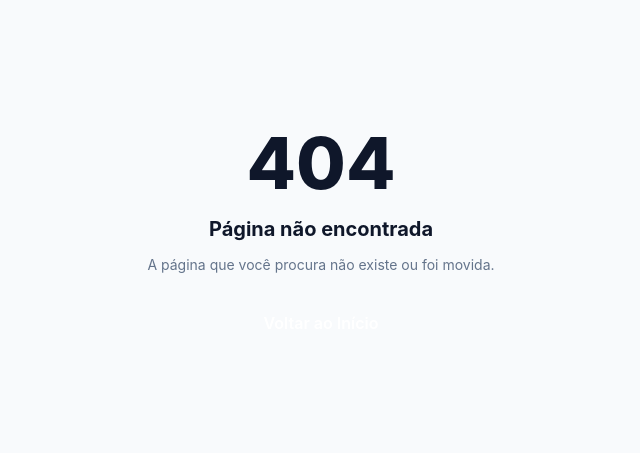
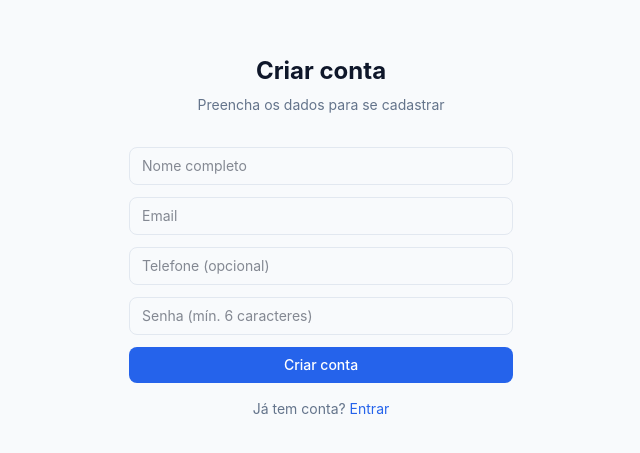
Before and after one commit to VictorVilelaSilva/EasyPost, a Next.js app: page /register in a window 1280 px wide. Before the commit this address had no page. Shown: the part 163-616 px from the top of the page, without its empty margins (319-959 px from the left). Built offline with nearby package versions, Linux system fonts and the light colour scheme; no server answers.

Commit message:
feat: add login and register pages with NextAuth credentials

```diff
--- /dev/null
+++ b/src/app/(auth)/login/components/LoginForm.tsx
@@ -0,0 +1,58 @@
+"use client"
+import { useState } from "react"
+import { signIn } from "next-auth/react"
+import { useRouter } from "next/navigation"
+
+export default function LoginForm() {
+  const router = useRouter()
+  const [error, setError] = useState("")
+  const [loading, setLoading] = useState(false)
+
+  async function handleSubmit(e: React.FormEvent<HTMLFormElement>) {
+    e.preventDefault()
+    setError("")
+    setLoading(true)
+    const data = new FormData(e.currentTarget)
+    const result = await signIn("credentials", {
+      email: data.get("email"),
+      password: data.get("password"),
+      redirect: false,
+    })
+    setLoading(false)
+    if (result?.error) {
+      setError("Email ou senha incorretos.")
+      return
+    }
+    router.push("/dashboard")
+  }
+
+  return (
+    <form onSubmit={handleSubmit} className="flex flex-col gap-3">
+      <input
+        name="email"
+        type="email"
+        placeholder="Email"
+        required
+        className="w-full px-3 py-2 rounded-lg border text-sm"
+        style={{ borderColor: "var(--color-border)" }}
+      />
+      <input
+        name="password"
+        type="password"
+        placeholder="Senha"
+        required
+        className="w-full px-3 py-2 rounded-lg border text-sm"
+        style={{ borderColor: "var(--color-border)" }}
+      />
+      {error && <p className="text-sm text-red-600">{error}</p>}
+      <button
+        type="submit"
+        disabled={loading}
+        className="w-full py-2 rounded-lg text-sm font-medium text-white"
+        style={{ background: loading ? "#93c5fd" : "var(--color-primary)" }}
+      >
+        {loading ? "Entrando..." : "Entrar"}
+      </button>
+    </form>
+  )
+}
--- /dev/null
+++ b/src/app/(auth)/login/page.tsx
@@ -0,0 +1,28 @@
+import { getServerSession } from "next-auth"
+import { authOptions } from "@/lib/auth"
+import { redirect } from "next/navigation"
+import LoginForm from "./components/LoginForm"
+
+export default async function LoginPage() {
+  const session = await getServerSession(authOptions)
+  if (session) redirect("/dashboard")
+
+  return (
+    <div className="min-h-screen flex items-center justify-center p-4"
+      style={{ background: "var(--color-surface-secondary)" }}>
+      <div className="w-full max-w-sm">
+        <h1 className="text-2xl font-bold text-center mb-2">Orçamento de Pintura</h1>
+        <p className="text-center text-sm mb-8" style={{ color: "var(--color-text-muted)" }}>
+          Entre com sua conta para continuar
+        </p>
+        <LoginForm />
+        <p className="text-center text-sm mt-4" style={{ color: "var(--color-text-muted)" }}>
+          Não tem conta?{" "}
+          <a href="/register" style={{ color: "var(--color-primary)" }}>
+            Cadastre-se
+          </a>
+        </p>
+      </div>
+    </div>
+  )
+}
--- /dev/null
+++ b/src/app/(auth)/register/components/RegisterForm.tsx
@@ -0,0 +1,61 @@
+"use client"
+import { useState } from "react"
+import { useRouter } from "next/navigation"
+import { toast } from "sonner"
+
+export default function RegisterForm() {
+  const router = useRouter()
+  const [loading, setLoading] = useState(false)
+  const [error, setError] = useState("")
+
+  async function handleSubmit(e: React.FormEvent<HTMLFormElement>) {
+    e.preventDefault()
+    setError("")
+    setLoading(true)
+    const data = new FormData(e.currentTarget)
+    const res = await fetch("/api/auth/register", {
+      method: "POST",
+      headers: { "Content-Type": "application/json" },
+      body: JSON.stringify({
+        name: data.get("name"),
+        email: data.get("email"),
+        phone: data.get("phone") || undefined,
+        password: data.get("password"),
+      }),
+    })
+    setLoading(false)
+    if (!res.ok) {
+      const body = await res.json()
+      setError(body.error ?? "Erro ao criar conta.")
+      return
+    }
+    toast.success("Conta criada! Faça login.")
+    router.push("/login")
+  }
+
+  return (
+    <form onSubmit={handleSubmit} className="flex flex-col gap-3">
+      <input name="name" type="text" placeholder="Nome completo" required
+        className="w-full px-3 py-2 rounded-lg border text-sm"
+        style={{ borderColor: "var(--color-border)" }} />
+      <input name="email" type="email" placeholder="Email" required
+        className="w-full px-3 py-2 rounded-lg border text-sm"
+        style={{ borderColor: "var(--color-border)" }} />
+      <input name="phone" type="text" placeholder="Telefone (opcional)"
+        className="w-full px-3 py-2 rounded-lg border text-sm"
+        style={{ borderColor: "var(--color-border)" }} />
+      <input name="password" type="password" placeholder="Senha (mín. 6 caracteres)" required
+        className="w-full px-3 py-2 rounded-lg border text-sm"
+        style={{ borderColor: "var(--color-border)" }} />
+      {error && <p className="text-sm text-red-600">{error}</p>}
+      <button
+        type="submit"
+        disabled={loading}
+        className="w-full py-2 rounded-lg text-sm font-medium text-white"
+        style={{ background: loading ? "#93c5fd" : "var(--color-primary)" }}
+      >
+        {loading ? "Criando..." : "Criar conta"}
+      </button>
+    </form>
+  )
+}
--- /dev/null
+++ b/src/app/(auth)/register/page.tsx
@@ -0,0 +1,28 @@
+import { getServerSession } from "next-auth"
+import { authOptions } from "@/lib/auth"
+import { redirect } from "next/navigation"
+import RegisterForm from "./components/RegisterForm"
+
+export default async function RegisterPage() {
+  const session = await getServerSession(authOptions)
+  if (session) redirect("/dashboard")
+
+  return (
+    <div className="min-h-screen flex items-center justify-center p-4"
+      style={{ background: "var(--color-surface-secondary)" }}>
+      <div className="w-full max-w-sm">
+        <h1 className="text-2xl font-bold text-center mb-2">Criar conta</h1>
+        <p className="text-center text-sm mb-8" style={{ color: "var(--color-text-muted)" }}>
+          Preencha os dados para se cadastrar
+        </p>
+        <RegisterForm />
+        <p className="text-center text-sm mt-4" style={{ color: "var(--color-text-muted)" }}>
+          Já tem conta?{" "}
+          <a href="/login" style={{ color: "var(--color-primary)" }}>
+            Entrar
+          </a>
+        </p>
+      </div>
+    </div>
+  )
+}
--- /dev/null
+++ b/src/app/api/auth/register/route.ts
@@ -0,0 +1,27 @@
+import { NextRequest, NextResponse } from "next/server"
+import { prisma } from "@/lib/prisma"
+import bcrypt from "bcryptjs"
+import { z } from "zod"
+
+const schema = z.object({
+  name: z.string().min(2),
+  email: z.string().email(),
+  phone: z.string().optional(),
+  password: z.string().min(6),
+})
+
+export async function POST(req: NextRequest) {
+  const body = await req.json()
+  const result = schema.safeParse(body)
+  if (!result.success) {
+    return NextResponse.json({ error: "Dados inválidos." }, { status: 400 })
+  }
+  const { name, email, phone, password } = result.data
+  const exists = await prisma.user.findUnique({ where: { email } })
+  if (exists) {
+    return NextResponse.json({ error: "Email já cadastrado." }, { status: 409 })
+  }
+  const hashed = await bcrypt.hash(password, 12)
+  await prisma.user.create({ data: { name, email, phone, password: hashed } })
+  return NextResponse.json({ ok: true }, { status: 201 })
+}
```
